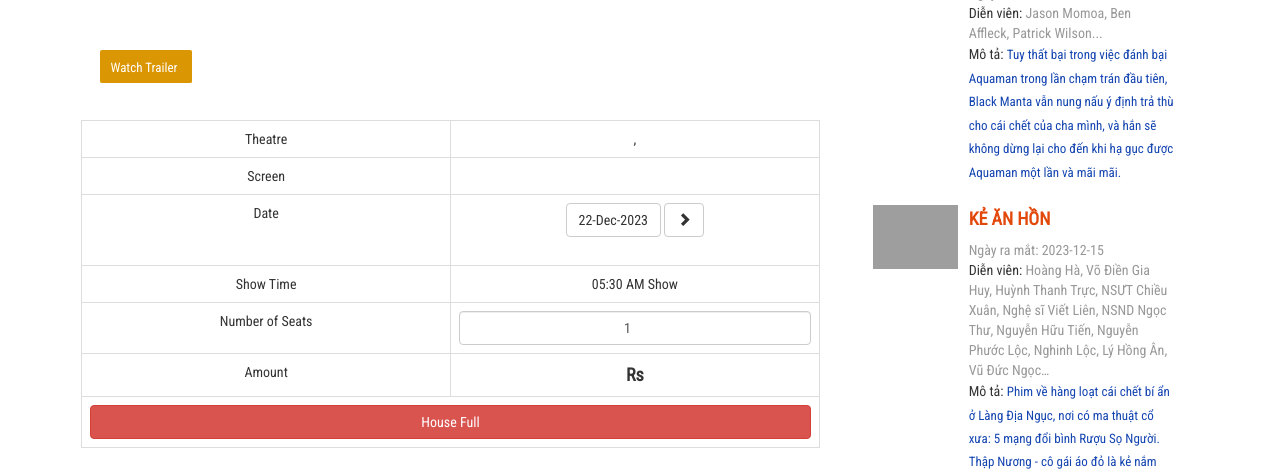
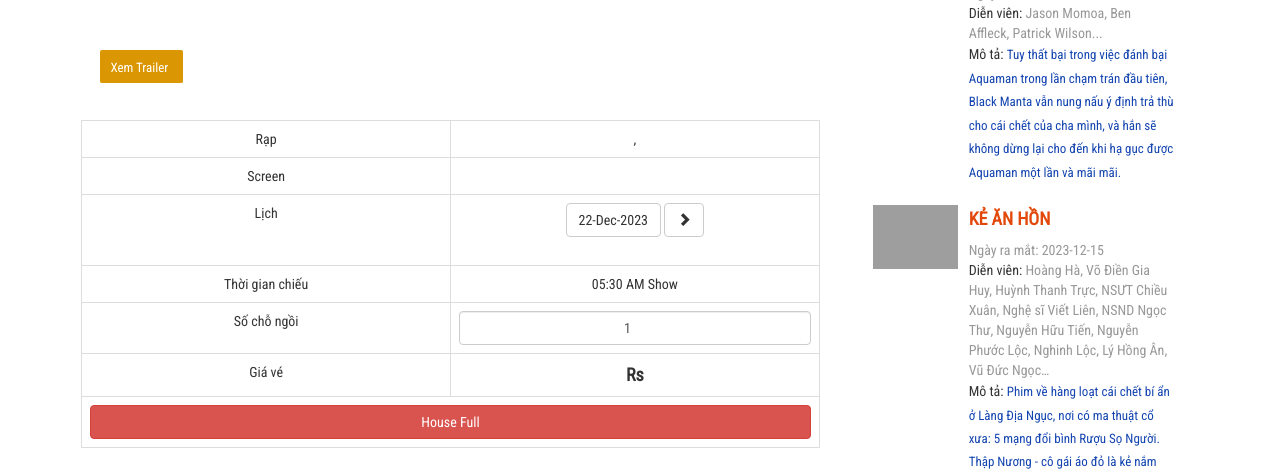
Before and after one commit to NghiaNon/Movie, a PHP site: page /booking.php in a window 1280 px wide. Shown: the part 370-843 px from the top of the page. Run offline with PHP 8.4, Linux system fonts and the light colour scheme; a user stored in the database is signed in; data comes from the database, SQL or seed files in the repository; data that the repository does not hold is empty; some libraries are stand-ins or nearby versions; grey boxes are pictures that could not be loaded.

Commit message:
Update booking.php

```diff
--- a/booking.php
+++ b/booking.php
@@ -20,7 +20,7 @@ if(!isset($_SESSION['user']))
 									<p class="p-link" style="font-size:15px"><b>Diễn viên : </b><?php echo $movie['cast']; ?></p>
 									<p class="p-link" style="font-size:15px"><b>Ngày ra mắt : </b><?php echo date('d-M-Y',strtotime($movie['release_date'])); ?></p>
 									<p style="font-size:15px"><?php echo $movie['desc']; ?></p>
-									<a href="<?php echo $movie['video_url']; ?>" target="_blank" class="watch_but">Watch Trailer</a>
+									<a href="<?php echo $movie['video_url']; ?>" target="_blank" class="watch_but">Xem Trailer</a>
 								</div>
 								<div class="clear"></div>
 							</div>
@@ -34,7 +34,7 @@ if(!isset($_SESSION['user']))
 									?>
 									<tr>
 										<td class="col-md-6">
-											Theatre
+											Rạp
 										</td>
 										<td>
 											<?php echo $theatre['name'].", ".$theatre['place'];?>
@@ -60,7 +60,7 @@ if(!isset($_SESSION['user']))
 									</tr>
 									<tr>
 										<td>
-											Date
+											Lịch
 										</td>
 										<td>
 											<?php
@@ -94,7 +94,7 @@ if(!isset($_SESSION['user']))
 									</tr>
 									<tr>
 										<td>
-											Show Time
+											Thời gian chiếu
 										</td>
 										<td>
 											<?php echo date('h:i A',strtotime($ttme['start_time']))." ".$ttme['name'];?> Show
@@ -102,7 +102,7 @@ if(!isset($_SESSION['user']))
 									</tr>
 									<tr>
 										<td>
-											Number of Seats
+											Số chỗ ngồi
 										</td>
 										<td>
 											<form  action="process_booking.php" method="post">
@@ -114,7 +114,7 @@ if(!isset($_SESSION['user']))
 									</tr>
 									<tr>
 										<td>
-											Amount
+											Giá vé
 										</td>
 										<td id="amount" style="font-weight:bold;font-size:18px">
 											Rs <?php echo $screen['charge'];?>
@@ -122,7 +122,7 @@ if(!isset($_SESSION['user']))
 									</tr>
 									<tr>
 										<td colspan="2"><?php if($avl[0]==$screen['seats']){?><button type="button" class="btn btn-danger" style="width:100%">House Full</button><?php } else { ?>
-										<button class="btn btn-info" style="width:100%">Book Now</button>
+										<button class="btn btn-info" style="width:100%">Đặt ngay </button>
 										<?php } ?>
 										</form></td>
 									</tr>
```
